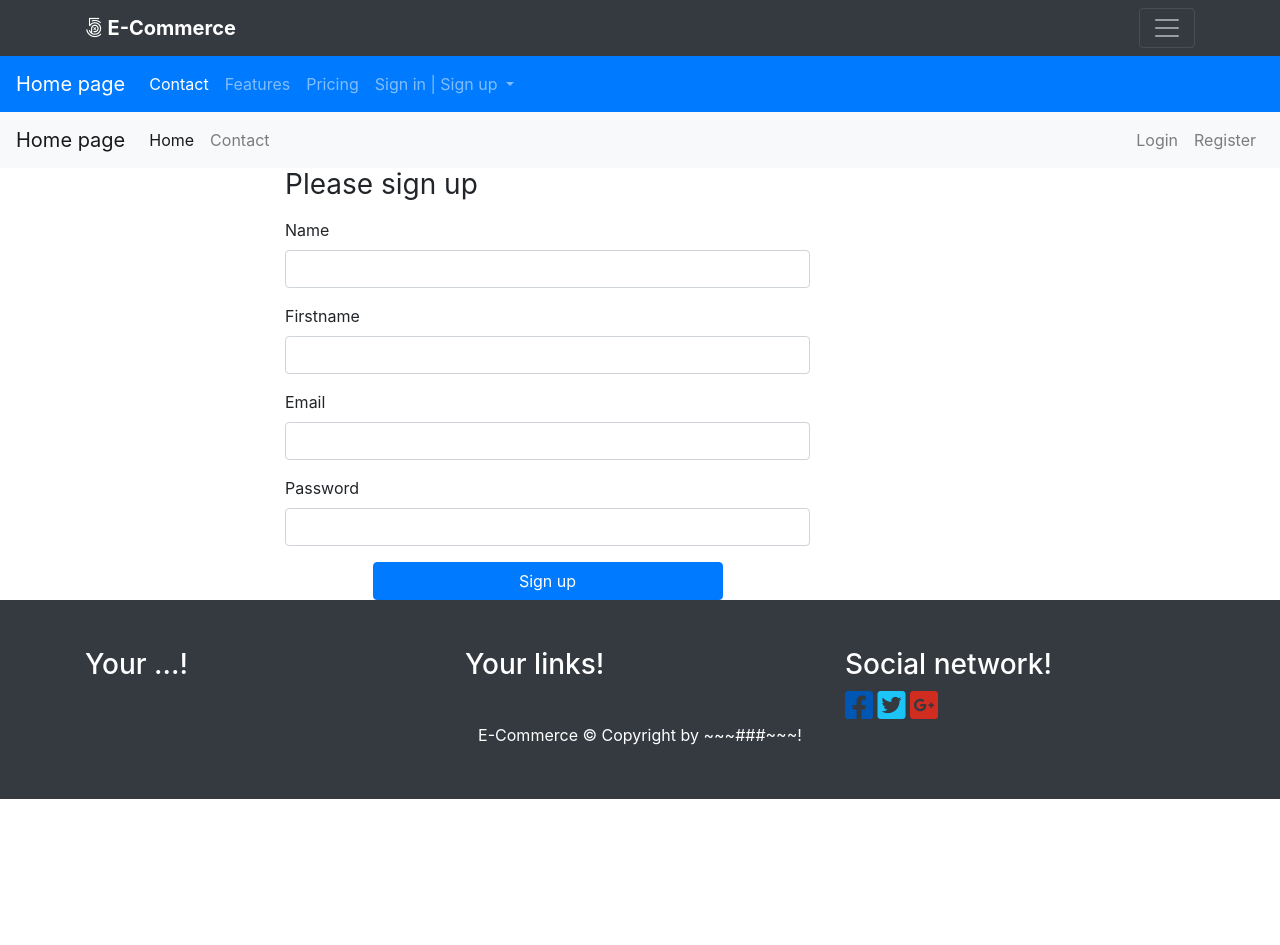
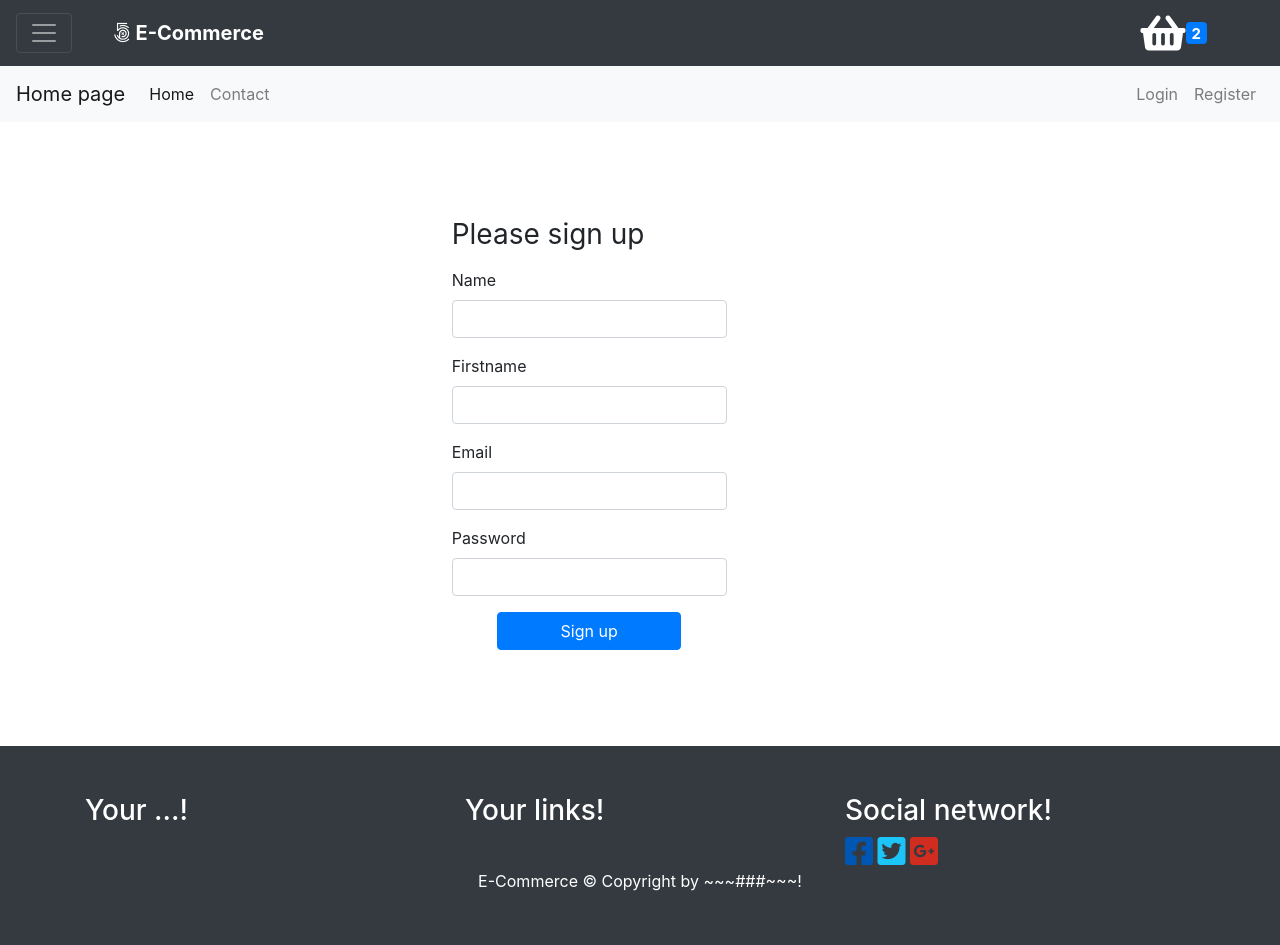
Before and after one commit to bilel99/eCommerce, a Symfony app: template templates/security/register.html.twig in a window 1280 px wide. Before the commit the page ends 799 px from the top, so only its background shows below. Run offline with Twig, Linux system fonts and the light colour scheme; the template is opened without the code that fills it, so the values that code supplies are empty; form fields are guessed from the names that the template uses; some libraries are stand-ins or nearby versions.

Commit message:
start project

```diff
--- a/templates/front/partials/nav.html.twig
+++ b/templates/front/partials/nav.html.twig
@@ -20,67 +20,25 @@
         </div>
     </div>
     <div class="navbar navbar-dark bg-dark shadow-sm">
+        <button class="navbar-toggler" type="button" data-toggle="collapse" data-target="#navbarHeader"
+                aria-controls="navbarHeader" aria-expanded="false" aria-label="Toggle navigation">
+            <span class="navbar-toggler-icon"></span>
+        </button>
         <div class="container d-flex justify-content-between">
             <a href="#" class="navbar-brand d-flex align-items-center">
                 {# icon #}
                 <i class="fab fa-500px">&nbsp;</i>
                 <strong>E-Commerce</strong>
             </a>
-            <button class="navbar-toggler" type="button" data-toggle="collapse" data-target="#navbarHeader"
-                    aria-controls="navbarHeader" aria-expanded="false" aria-label="Toggle navigation">
-                <span class="navbar-toggler-icon"></span>
-            </button>
+            <a href="#" class="navbar-brand d-flex align-items-center">
+                {# icon #}
+                <i class="fas fa-shopping-basket fa-2x"></i>
+                <span class="badge badge-primary">2</span>
+            </a>
         </div>
 
     </div>
 </header>
-
-<nav class="navbar navbar-expand-lg navbar-dark bg-primary">
-    <a class="navbar-brand" href="#">Home page</a>
-    <button class="navbar-toggler" type="button" data-toggle="collapse" data-target="#navbarNavDropdown" aria-controls="navbarNavDropdown" aria-expanded="false" aria-label="Toggle navigation">
-        <span class="navbar-toggler-icon"></span>
-    </button>
-
-    <div class="collapse navbar-collapse" id="navbarNavDropdown">
-        <ul class="navbar-nav">
-            <li class="nav-item active">
-                <a class="nav-link" href="{{ path('contact') }}">Contact</a>
-            </li>
-            <li class="nav-item">
-                <a class="nav-link" href="#">Features</a>
-            </li>
-            <li class="nav-item">
-                <a class="nav-link" href="#">Pricing</a>
-            </li>
-
-            {% if not app.user %}
-                <li class="nav-item dropdown ">
-                    <a class="nav-link dropdown-toggle" href="#" id="navbarDropdownMenuLink" data-toggle="dropdown"
-                       aria-haspopup="true" aria-expanded="false">
-                        Sign in | Sign up
-                    </a>
-                    <div class="dropdown-menu" aria-labelledby="navbarDropdownMenuLink">
-                        <a class="dropdown-item" href="{{ path('app_login') }}">Sign In</a>
-                        <a class="dropdown-item" href="{{ path('security.register') }}">Sign Up</a>
-                    </div>
-                </li>
-            {% else %}
-                <li class="nav-item dropdown ">
-                    <a class="nav-link dropdown-toggle" href="#" id="navbarDropdownMenuLink" data-toggle="dropdown"
-                       aria-haspopup="true" aria-expanded="false">
-                        Welcome {{ app.user.email }}
-                    </a>
-                    <div class="dropdown-menu" aria-labelledby="navbarDropdownMenuLink">
-                        <a href="" class="dropdown-item">{{ app.user.name ~' '~ app.user.firstname }}</a>
-                        <div class="divider"></div>
-                        <a class="dropdown-item" href="{{ path('app_logout') }}">Logout</a>
-                    </div>
-                </li>
-            {% endif %}
-        </ul>
-    </div>
-
-</nav>
 
 <nav class="navbar navbar-expand-lg navbar-light bg-light">
     <a class="navbar-brand" href="{{ path('home') }}">Home page</a>
--- a/templates/security/register.html.twig
+++ b/templates/security/register.html.twig
@@ -1,6 +1,7 @@
 {% extends 'base.html.twig' %}
 {% block title %}Sign out!{% endblock %}
 {% block body %}
+    <div class="jumbotron">
         <div class="container">
             {{ form_start(form) }}
 
@@ -33,4 +34,5 @@
 
             {{ form_end(form) }}
         </div>
+    </div>
 {% endblock %}
```
Also changed, not shown: templates/security/login.html.twig (+6 -2 lines). Lines whose indentation alone changed are shown as unchanged.
